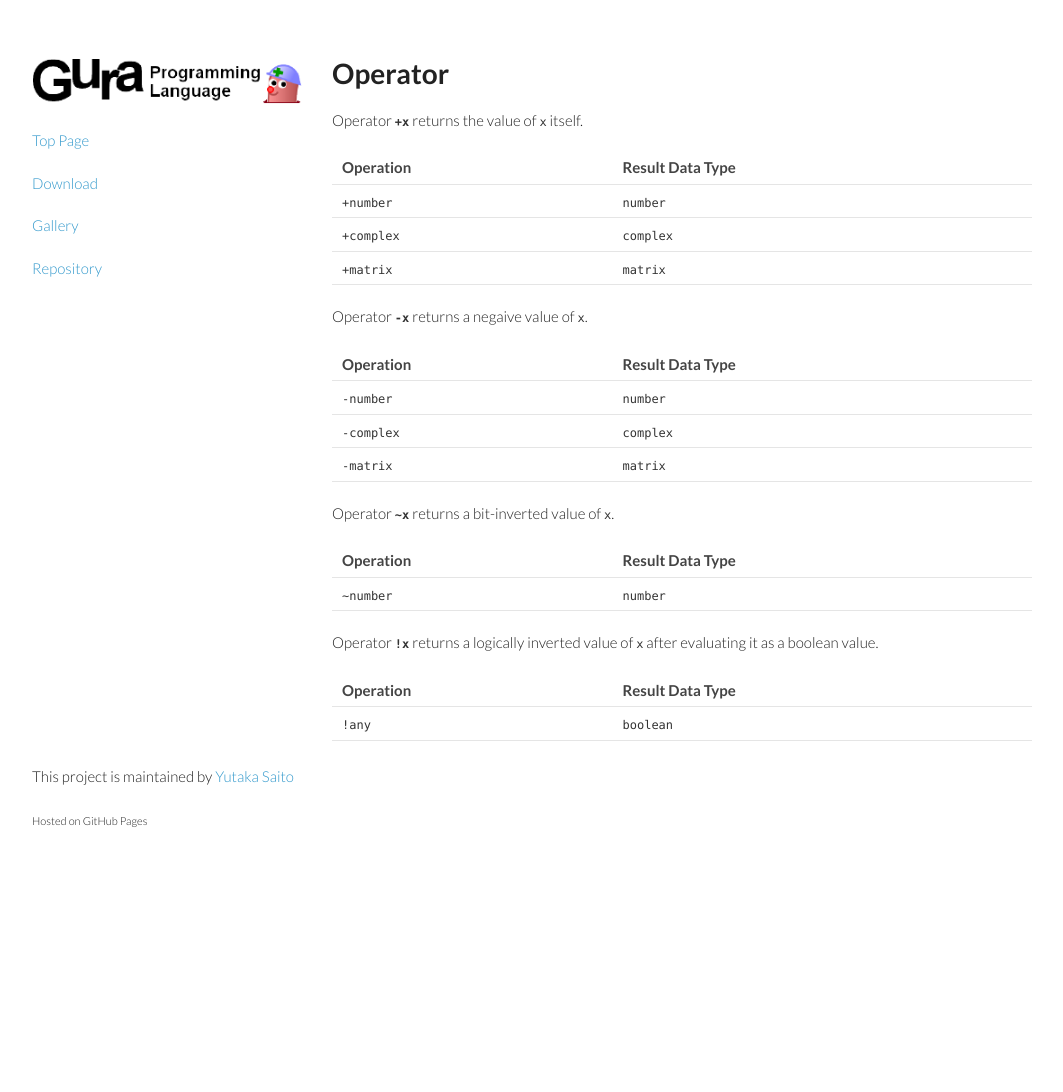
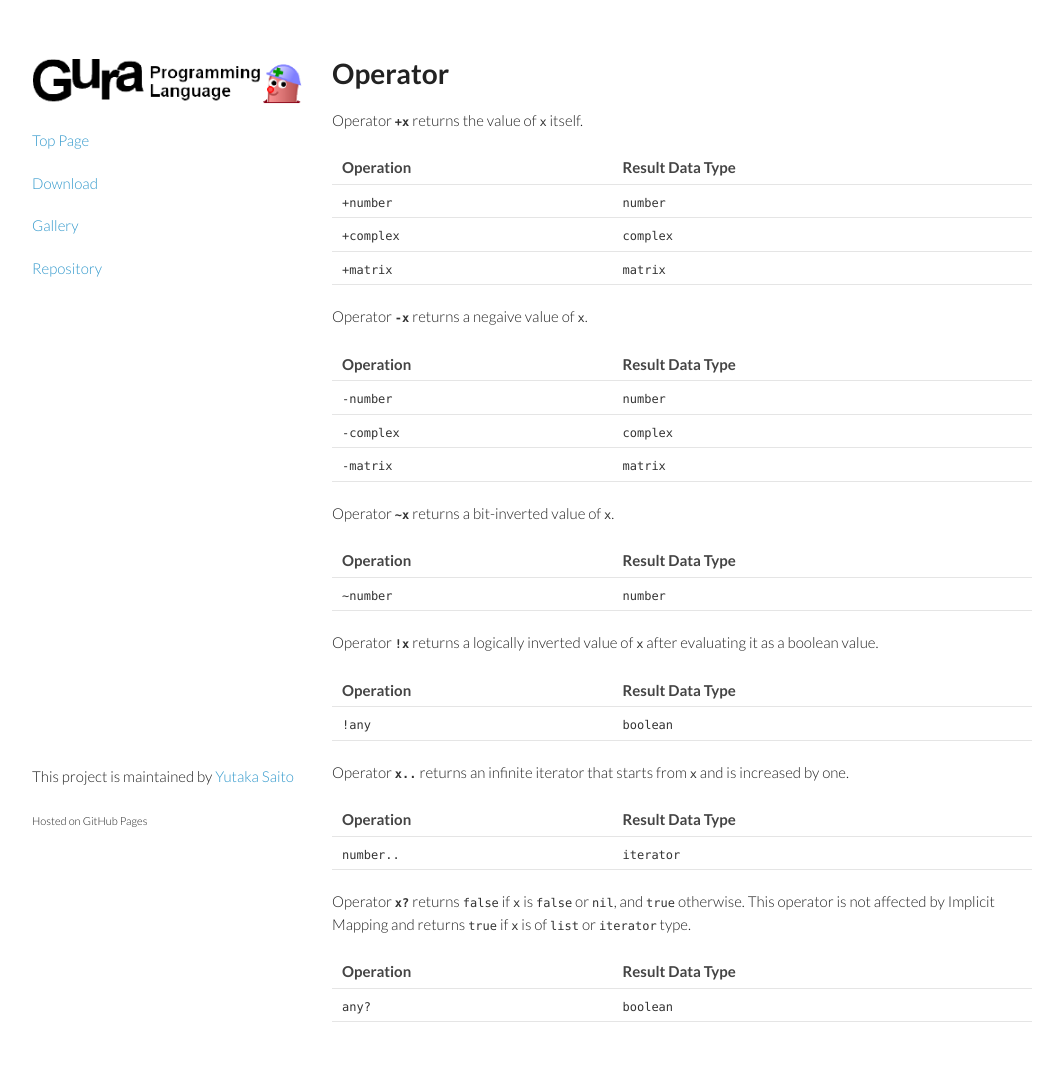
Before and after one commit to rudidude86/gura-lang.github.io, a Jekyll site: the page built from documents/Operator.md, in a window 1280 px wide. Shown: the whole page, without its empty margins (108-1171 px from the left). Built offline with Jekyll 4.4.1, drawn with Linux system fonts in a browser that asks for light colours; Markdown is read by kramdown in place of the engine named in the settings; before the commit the page ends 900 px from its top, so only the background shows below that.

Commit message:
udpated Operator.md

```diff
--- a/documents/Operator.md
+++ b/documents/Operator.md
@@ -38,3 +38,20 @@ after evaluating it as a boolean value.
 <tr><th>Operation</th><th>Result Data Type</th></tr>
 <tr><td><code>!any</code></td><td><code>boolean</code></td></tr>
 </table>
+
+Operator **`x..`** returns an infinite iterator
+that starts from `x` and is increased by one.
+
+<table>
+<tr><th>Operation</th><th>Result Data Type</th></tr>
+<tr><td><code>number..</code></td><td><code>iterator</code></td></tr>
+</table>
+
+Operator **`x?`** returns `false` if `x` is `false` or `nil`, and `true` otherwise.
+This operator is not affected by Implicit Mapping
+and returns `true` if `x` is of `list` or `iterator` type.
+
+<table>
+<tr><th>Operation</th><th>Result Data Type</th></tr>
+<tr><td><code>any?</code></td><td><code>boolean</code></td></tr>
+</table>
```
